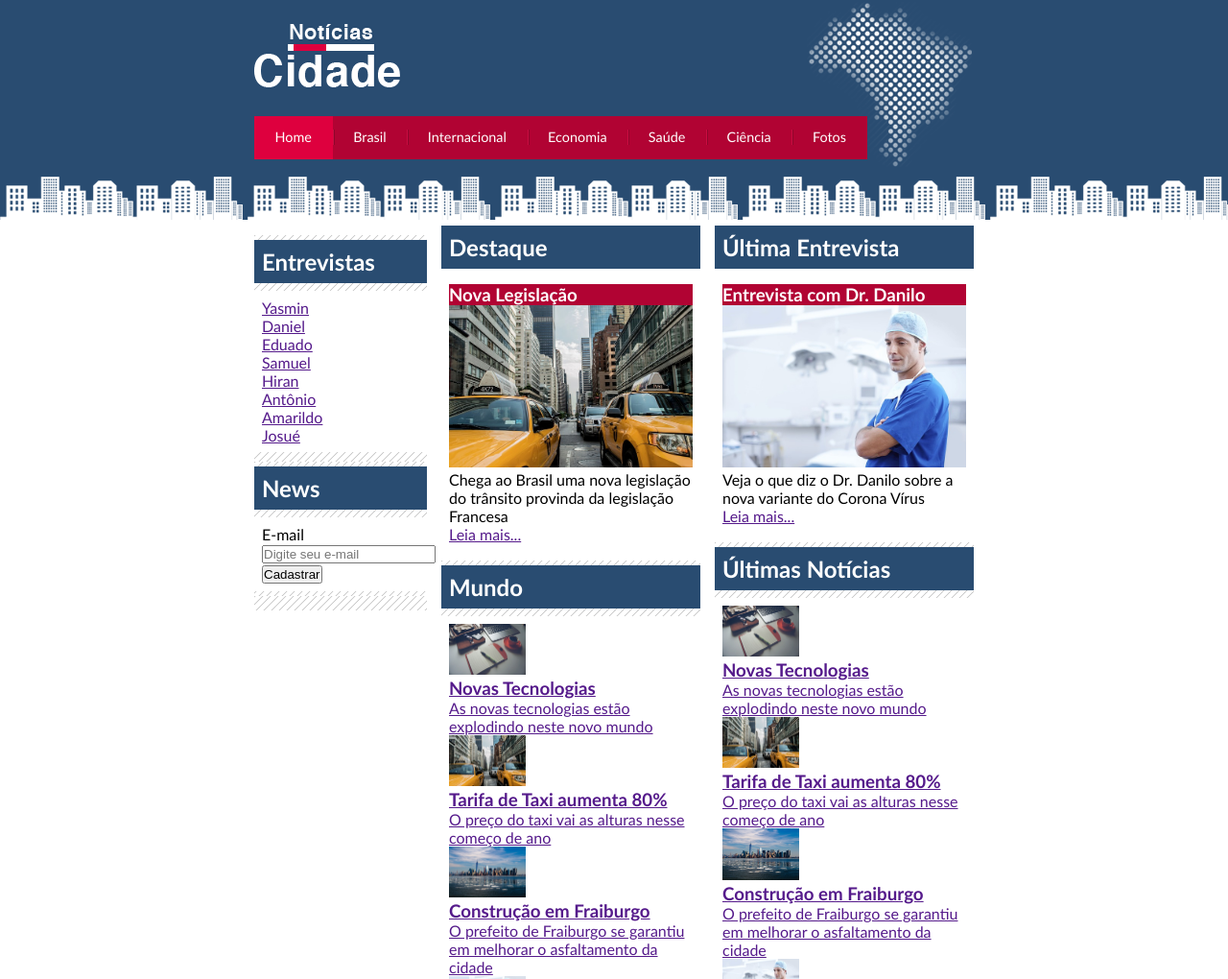
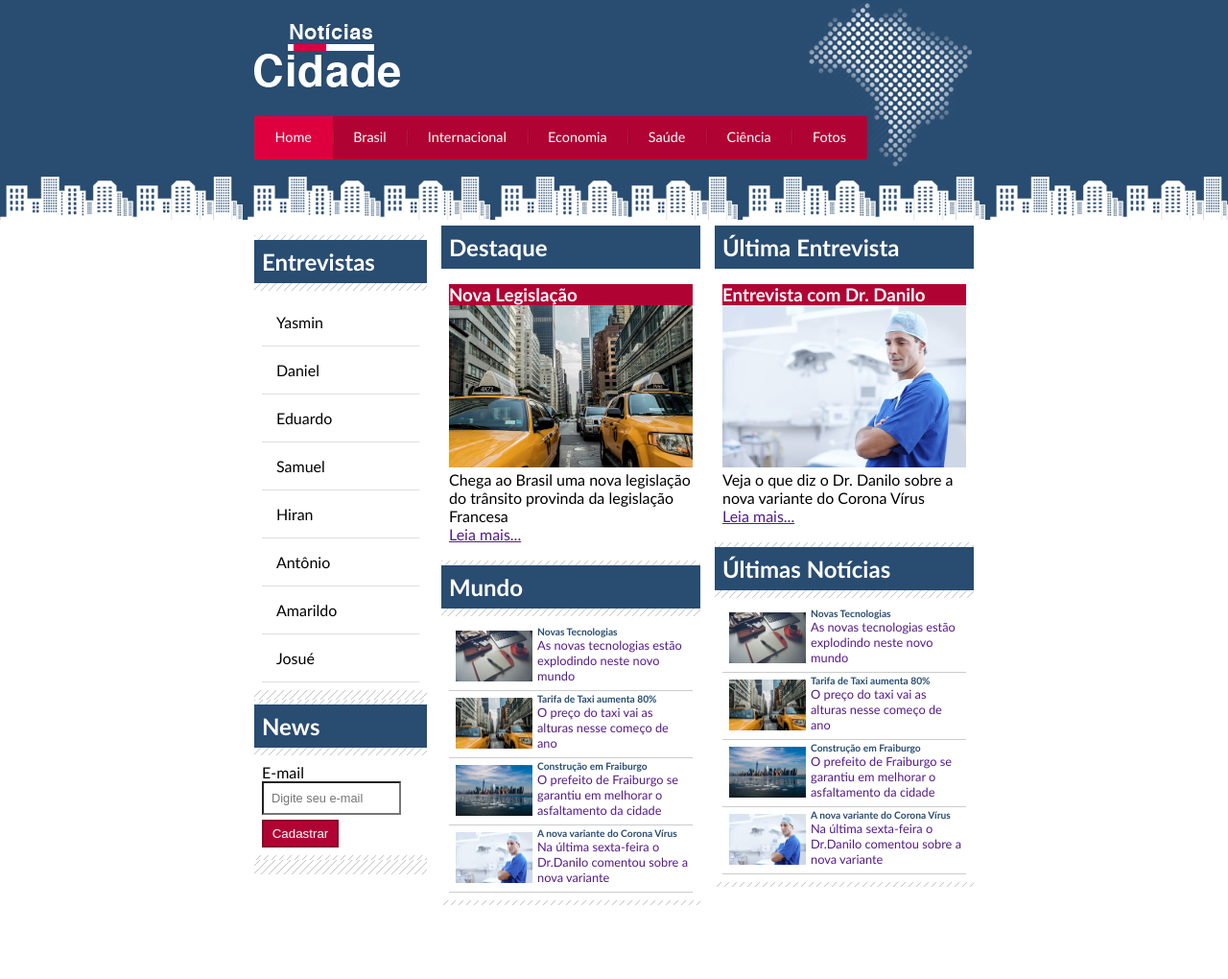
Before and after one commit to AntonioJoarez/JPsitenoticias, a plain HTML site: page View/index.html in a window 1280 px wide. Shown: the top 1020 px of the page at 96% size. After the commit the page ends 973 px from the top, so only its background shows below. Drawn offline with Linux system fonts and the light colour scheme.

Commit message:
finalização página home

```diff
--- a/View/Styles/style.css
+++ b/View/Styles/style.css
@@ -120,8 +120,83 @@ h2 {
     color: white;
 }
 
-#lista-noticias li {
+.lista-noticias li {
     padding: 2px;
     border-bottom: 1px solid #ccc;
     height: 65px;
 }
+
+.lista-noticias li a img {
+    float: left;
+    margin: 5px;
+}
+
+.lista-noticias li a {
+    text-decoration: none;
+    font-size: 0.8em;
+}
+
+.lista-noticias li a h3 {
+    text-decoration: none;
+    font-size: 0.8em;
+    color: #294c71;
+}
+
+.lista-noticias li:hover {
+    background: #eee;
+}
+
+.lista-entrevistas li {
+   padding: 15px;
+   border-bottom: 1px solid rgb(225, 220, 220);
+}
+
+.lista-entrevistas li:hover {
+    background: #294c71;
+}
+
+.lista-entrevistas li a:hover {
+    margin-left: 10px;
+    color: white;
+
+}
+
+
+
+
+
+
+
+
+
+
+.lista-entrevistas li a {
+    text-decoration: none;
+    color: black;
+}
+
+label {
+    display: block;
+    cursor: pointer;
+}
+
+input {
+    padding: 8px;
+    width: 125px;
+    font-size: 0.8em;
+    background-color: white;
+}
+
+button {
+    width: 80px;
+    color: white;
+    background-color: #b10333;
+    border: 2px solid #870529;
+    padding: 5px;
+    margin-top: 5px;
+    cursor: pointer;
+}
+
+button:hover {
+    background-color: #6d0523;
+}
--- a/View/index.html
+++ b/View/index.html
@@ -72,7 +72,6 @@
                                     <p>O prefeito de Fraiburgo se garantiu em melhorar
                                        o asfaltamento da cidade</p>
                                 </a>
-
                             </li>
                             <li>
                                 <a href="">
@@ -139,7 +138,7 @@
             <div class="caixa">
                 <h2>Entrevistas</h2>
                 <div class="caixa-conteudo">
-                    <ul>
+                    <ul class="lista-entrevistas">
                         <li>
                             <a href="">Yasmin</a>
                         </li>
@@ -147,7 +146,7 @@
                             <a href="">Daniel</a>
                         </li>
                         <li>
-                            <a href="">Eduado</a>
+                            <a href="">Eduardo</a>
                         </li>
                         <li>
                             <a href="">Samuel</a>
```
